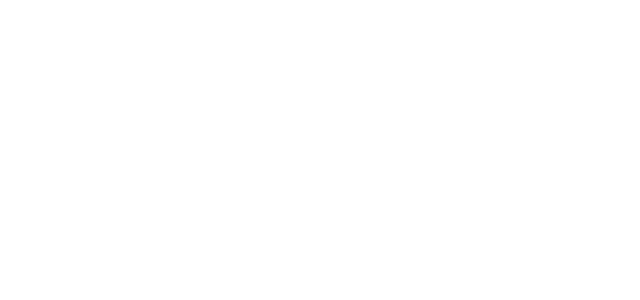
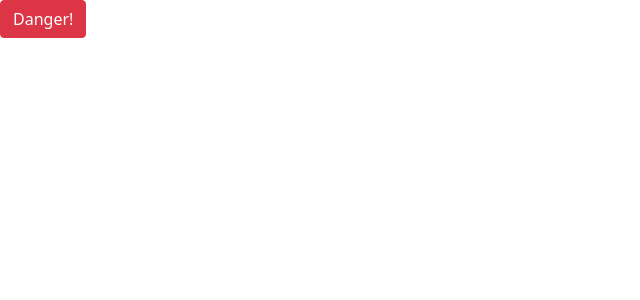
Before and after one commit to qoribulmujib/test-frontend-article, a React (Create React App) app in the folder article/: page / in a window 1280 px wide. Shown: the top 300 px of the page, without its empty margins (0-640 px from the left). Built offline with nearby package versions, Linux system fonts and the light colour scheme.

Commit message:
Add Reactstrap

```diff
--- a/article/package.json
+++ b/article/package.json
@@ -6,9 +6,11 @@
     "@testing-library/jest-dom": "^5.16.4",
     "@testing-library/react": "^13.1.1",
     "@testing-library/user-event": "^13.5.0",
+    "bootstrap": "^5.1.3",
     "react": "^18.0.0",
     "react-dom": "^18.0.0",
     "react-scripts": "5.0.1",
+    "reactstrap": "^9.0.2",
     "web-vitals": "^2.1.4"
   },
   "scripts": {
--- a/article/src/App.css
+++ b/article/src/App.css
@@ -1,6 +1,6 @@
-.App {
+/* .App {
   text-align: center;
-}
+} */
 
 .App-logo {
   height: 40vmin;
--- a/article/src/App.js
+++ b/article/src/App.js
@@ -1,7 +1,12 @@
 import "./App.css";
-
+import { Button } from "reactstrap";
+//f8e0c8edaac141c7a18805435a433f39
 function App() {
-  return <div className="App"></div>;
+  return (
+    <div className="App">
+      <Button color="danger">Danger!</Button>
+    </div>
+  );
 }
 
 export default App;
--- a/article/src/index.js
+++ b/article/src/index.js
@@ -2,6 +2,7 @@
 import ReactDOM from "react-dom/client";
 import "./index.css";
 import App from "./App";
+import "bootstrap/dist/css/bootstrap.min.css";
 
 const root = ReactDOM.createRoot(document.getElementById("root"));
 root.render(
```
Also changed, not shown: 1 other file (tests, documents, lock files or other folders).
